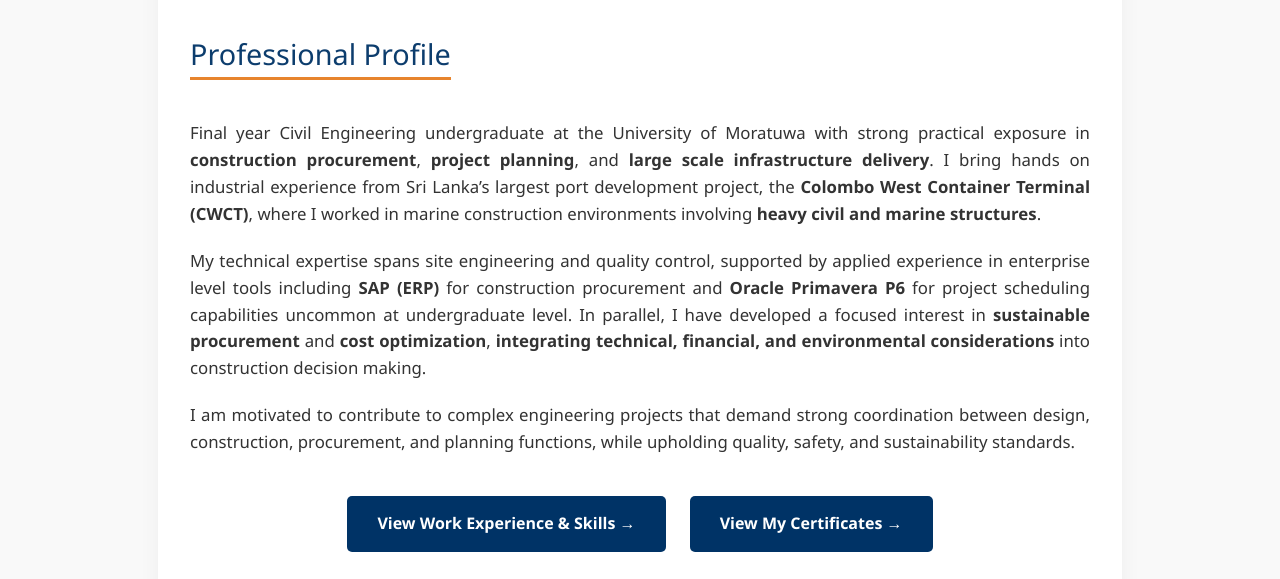
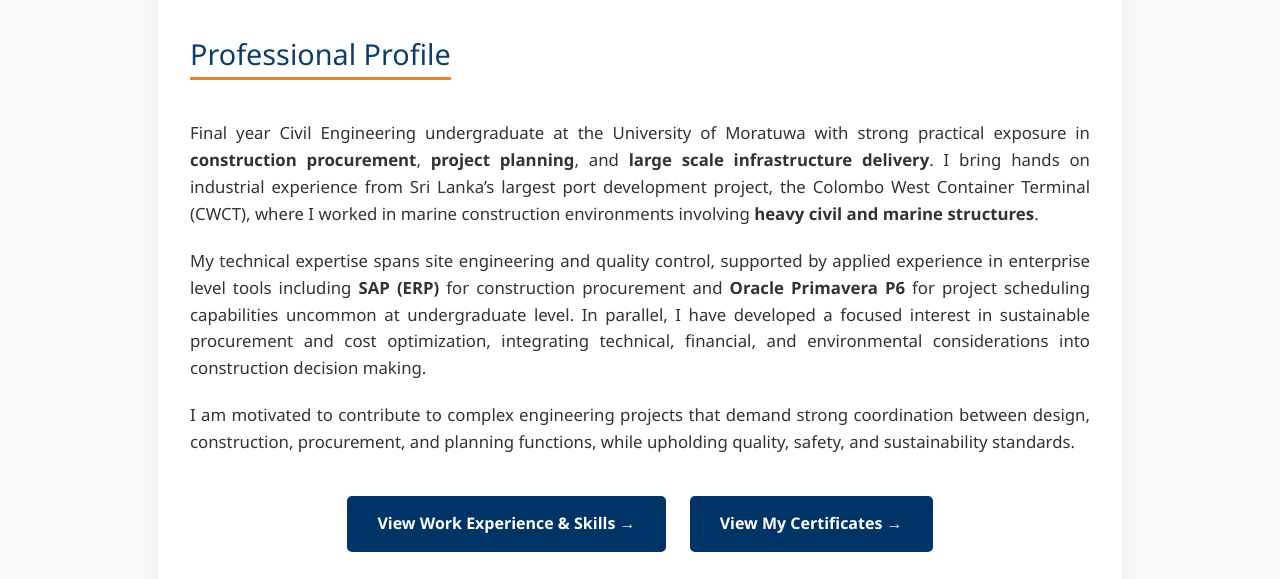
Before and after one commit to naveen010307/naveen010307.github.io, a plain HTML site: page index.html in a window 1280 px wide. Shown: the part 630-1209 px from the top of the page. Drawn offline with Linux system fonts and the light colour scheme.

Commit message:
Initial upload

```diff
--- a/index.html
+++ b/index.html
@@ -73,14 +73,14 @@
                 <p>
                     Final year Civil Engineering undergraduate at the University of Moratuwa with strong practical exposure in
                     <strong>construction procurement</strong>, <strong>project planning</strong>, and <strong>large scale infrastructure delivery</strong>. I bring hands on industrial
-                    experience from Sri Lanka’s largest port development project, the <strong>Colombo West Container Terminal (CWCT)</strong>,
+                    experience from Sri Lanka’s largest port development project, the Colombo West Container Terminal (CWCT),
                     where I worked in marine construction environments involving <strong>heavy civil and marine structures</strong>.
                 </p>
                 <p>
                     My technical expertise spans site engineering and quality control, supported by applied experience in enterprise level
                     tools including <strong>SAP (ERP)</strong> for construction procurement and <strong>Oracle Primavera P6</strong> for project scheduling capabilities
-                    uncommon at undergraduate level. In parallel, I have developed a focused interest in <strong>sustainable procurement</strong> and
-                    <strong>cost optimization</strong>, <strong>integrating technical, financial, and environmental considerations</strong> into construction decision making.
+                    uncommon at undergraduate level. In parallel, I have developed a focused interest in sustainable procurement and
+                    cost optimization, integrating technical, financial, and environmental considerations into construction decision making.
                 </p>
                 <p>
                     I am motivated to contribute to complex engineering projects that demand strong coordination between design,
```
